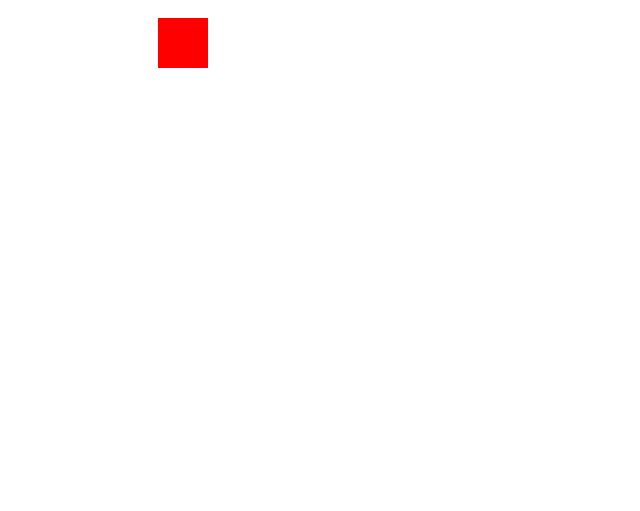
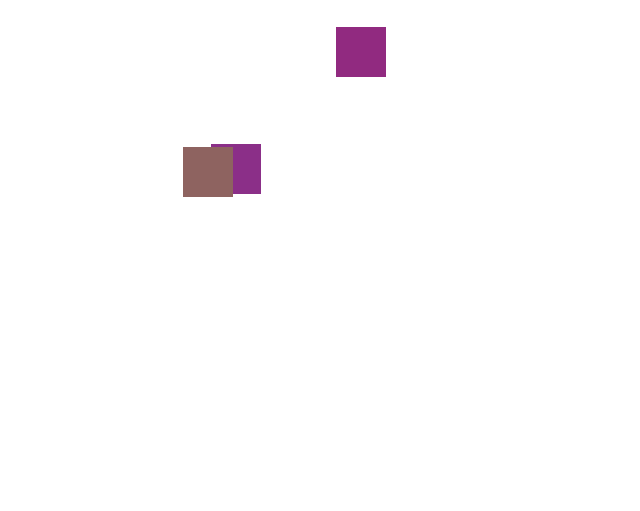
Before and after one commit to lindsbot/canvas-redux, a website built with webpack: page index.html in a window 1280 px wide. Shown: the whole page, without its empty margins (0-640 px from the left). Built offline with nearby package versions, Linux system fonts and the light colour scheme.

Commit message:
Clean up and add random rectangles

```diff
--- a/index.html
+++ b/index.html
@@ -7,7 +7,7 @@
   <title>Canvas</title>
 </head>
 <body>
-  <canvas></canvas>
+  <canvas width="500" height="500"></canvas>
 </body>
 <script src="./dist/bundle.js"></script>
 </html>
--- /dev/null
+++ b/src/components/rectangles.ts
@@ -0,0 +1,103 @@
+import { createStore } from 'redux';
+
+const canvas = document.querySelector('canvas');
+const ctx = canvas.getContext('2d');
+
+function randomIntFromInterval(min: number, max: number) {
+  return Math.floor(Math.random() * (max - min + 1) + min);
+}
+
+function randomX() {
+  return randomIntFromInterval(10, canvas.width - 10);
+}
+
+function randomY() {
+  return randomIntFromInterval(10, canvas.height - 10);
+}
+
+function randomColor() {
+  let red = randomIntFromInterval(10, 150);
+  let green = randomIntFromInterval(10, 150);
+  let blue = randomIntFromInterval(10, 150);
+  return `rgb(${red},${green},${blue})`;
+}
+
+class RandomRectangle implements Shapes.Rectangle {
+  x: number;
+  y: number;
+  width: number;
+  height: number;
+  color: any;
+
+  constructor() {
+    this.x = randomX();
+    this.y = randomY();
+    this.width = 50;
+    this.height = 50;
+    this.color = randomColor();
+  }
+};
+
+function createRectanglesArray(count: number) {
+  let rects = [];
+  for (let i = 0; i <= count; i++) {
+    rects.push(new RandomRectangle());
+  }
+  return rects;
+}
+
+export function draw() {
+  // Define the initial state
+  let initialState: any;
+  initialState = {
+    rectangles: createRectanglesArray(5)
+  };
+
+  // Define how state changes
+  function reducer(state: any, action: any) {
+    switch (action.type) {
+    case 'TRANSLATE':
+      return {
+        rectangles: state.rectangles.map(function(rect: any) {
+          return {
+            x: rect.x + action.x,
+            y: rect.y + action.y,
+            width: rect.width,
+            height: rect.height,
+            color: rect.color
+          };
+        })
+      };
+    default:
+      return state;
+    }
+  }
+
+  // Create the Redux store
+  // (to manage state changes)
+  let store = createStore(reducer, initialState);
+
+  // Define how state is viewed
+  function render() {
+    ctx.clearRect(0, 0, canvas.width, canvas.height);
+
+    let state = store.getState();
+
+    state.rectangles.forEach(function(rect: any) {
+      ctx.fillStyle = rect.color;
+      ctx.fillRect(rect.x, rect.y, rect.width, rect.height);
+    });
+  }
+
+  store.subscribe(function() {
+    render();
+  });
+
+  // Draw the initial view
+  render();
+
+  // "Move" the rectangle
+  setInterval(function() {
+    store.dispatch({type: 'TRANSLATE', x: 20, y: 0});
+  }, 1000);
+}
--- a/src/index.ts
+++ b/src/index.ts
@@ -1,63 +1,3 @@
-import * as Redux from 'redux';
+import * as Rectangles from './components/rectangles';
 
-const canvas = document.querySelector('canvas');
-const ctx = canvas.getContext('2d');
-
-// Define the initial state
-let initialState: any;
-initialState = {
-  rectangles: [
-    {
-      x: 10,
-      y: 10,
-      width: 50,
-      height: 50,
-      color: 'red'
-    }
-  ]
-};
-
-// Define how state changes
-function reducer(state: any, action: any) {
-  switch (action.type) {
-  case 'TRANSLATE':
-    return {
-      rectangles: state.rectangles.map(function(rect: any) {
-        return {
-          x: rect.x + action.x,
-          y: rect.y + action.y,
-          width: rect.width,
-          height: rect.height,
-          color: rect.color
-        };
-      })
-    };
-  default:
-    return state;
-  }
-}
-
-// Create the Redux store
-// (to manage state changes)
-let store = Redux.createStore(reducer, initialState);
-store.subscribe(function() {
-  render();
-});
-
-// Define how state is viewed
-function render() {
-  ctx.clearRect(0, 0, canvas.width, canvas.height);
-  var state = store.getState();
-  state.rectangles.forEach(function(rect: any) {
-    ctx.fillStyle = rect.color;
-    ctx.fillRect(rect.x, rect.y, rect.width, rect.height);
-  });
-}
-
-// Draw the initial view
-render();
-
-// "Move" the rectangle
-setInterval(function() {
-  store.dispatch({type: 'TRANSLATE', x: 20, y: 0});
-}, 1000);
+Rectangles.draw();
```
Also changed, not shown: src/global.d.ts (added, +9 -0 lines), src/store/store.ts (added).
